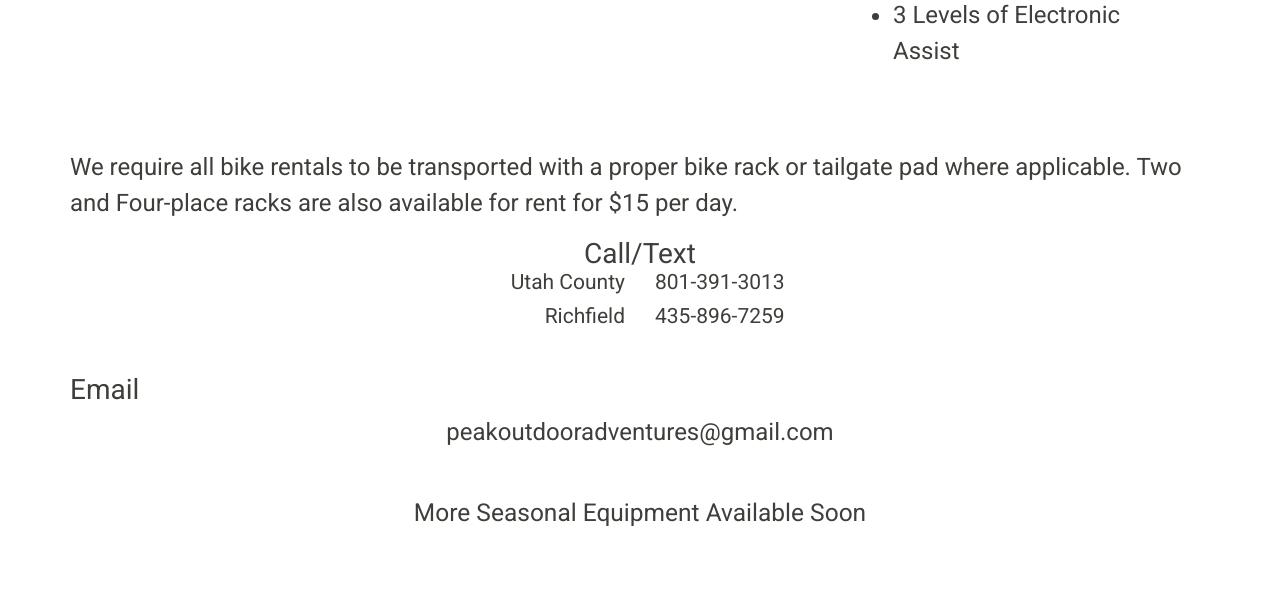
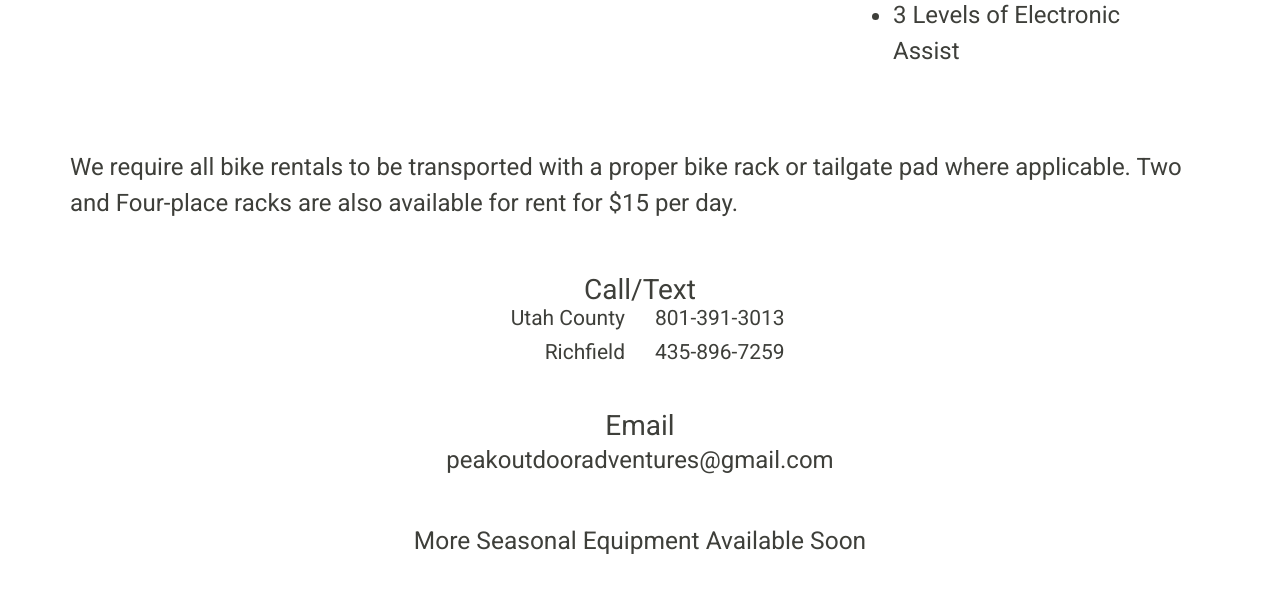
Before and after one commit to barkbarkgoose/peakoutdoor-site, a Django app: template src/website/templates/website/home.html in a window 1280 px wide. Shown: the part 2135-2739 px from the top of the page. Before the commit the page ends 2661 px from the top, so only its background shows below. Run offline with Django 3.2, Linux system fonts and the light colour scheme; the template is opened without the code that fills it, so the values that code supplies are empty; some libraries are stand-ins or nearby versions.

Commit message:
no comment

```diff
--- a/src/website/templates/website/home.html
+++ b/src/website/templates/website/home.html
@@ -101,7 +101,7 @@
             </p>
         </div>
     </div>
-
+    <br>
     <div class="container">
         <div class="row">
             <h2 class="centered">
@@ -130,7 +130,7 @@
         </section>
         <br>
         <div class="row">
-            <h2>Email</h2>
+            <h2 class="centered">Email</h2>
         </div>
         <div class="row">
             <div class="col centered">
```
